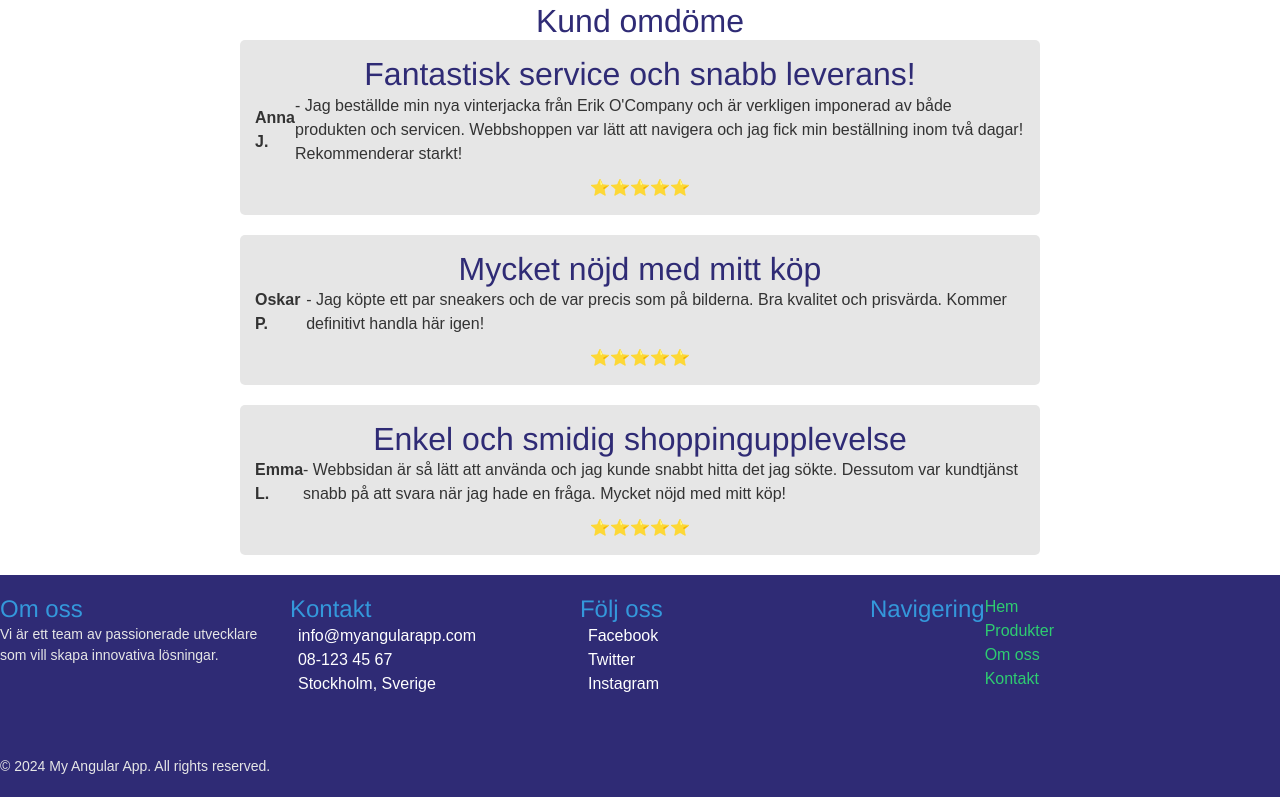
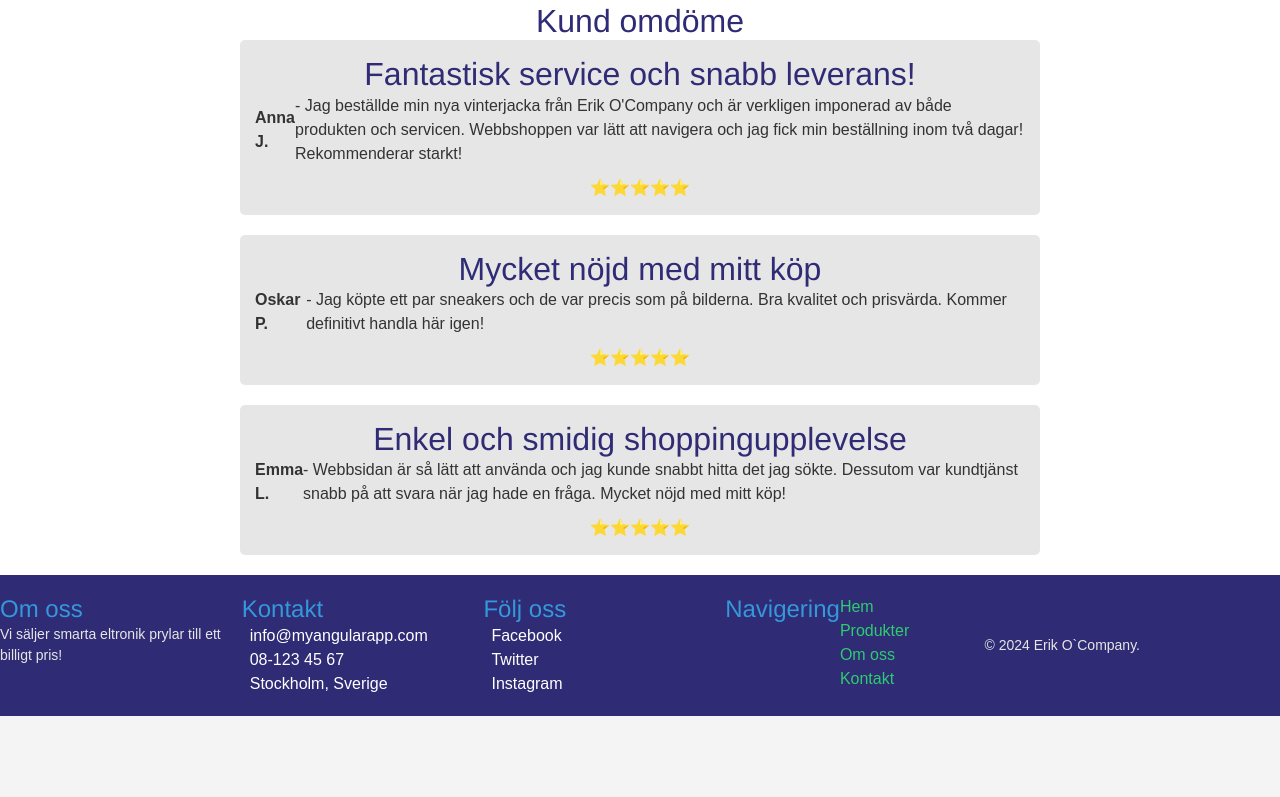
Before and after one commit to Erikli15/erikockompanyfrontend, an Angular app: page / in a window 1280 px wide. Shown: the part 575-1372 px from the top of the page. After the commit the page ends 1291 px from the top, so only its background shows below. Built offline with nearby package versions, Linux system fonts and the light colour scheme.

Commit message:
Länkar bytt lite innehåll

```diff
--- a/src/app/components/footer/footer.component.html
+++ b/src/app/components/footer/footer.component.html
@@ -6,7 +6,7 @@
       <!-- About section with a brief description of the company -->
       <div class="about">
         <h4>Om oss</h4> <!-- Title "About Us" in Swedish -->
-        <p>Vi är ett team av passionerade utvecklare som vill skapa innovativa lösningar.</p> <!-- Brief description -->
+        <p>Vi säljer smarta eltronik prylar till ett billigt pris!</p> <!-- Brief description -->
       </div>
       <!-- Contact section with contact information -->
       <div class="contact">
@@ -30,17 +30,17 @@
       <div class="nav">
         <h4>Navigering</h4> <!-- Title "Navigation" in Swedish -->
         <ul>
-          <li><div class="nav-item">Hem</div></li> <!-- Home link -->
-          <li><div class="nav-item">Produkter</div></li> <!-- Products link -->
-          <li><div class="nav-item">Om oss</div></li> <!-- About Us link -->
-          <li><div class="nav-item">Kontakt</div></li> <!-- Contact link -->
+          <li><a href="/"><div class="nav-item">Hem</div></a></li> <!-- Home link -->
+          <li><a href="/webbshop"><div class="nav-item" >Produkter</div></a></li> <!-- Products link -->
+          <li><a href="/about"><div class="nav-item">Om oss</div></a></li> <!-- About Us link -->
+          <li><a href="/contact"><div class="nav-item" >Kontakt</div></a></li> <!-- Contact link -->
         </ul>
       </div>
     </div>
     <!-- Row for the copyright section -->
     <div class="row copyright">
       <div class="col-md-12 copyright">
-        <p>&copy; 2024 My Angular App. All rights reserved.</p> <!-- Copyright text -->
+        <p>&copy; 2024 Erik O`Company.</p> <!-- Copyright text -->
       </div>
     </div>
   </div>
```
